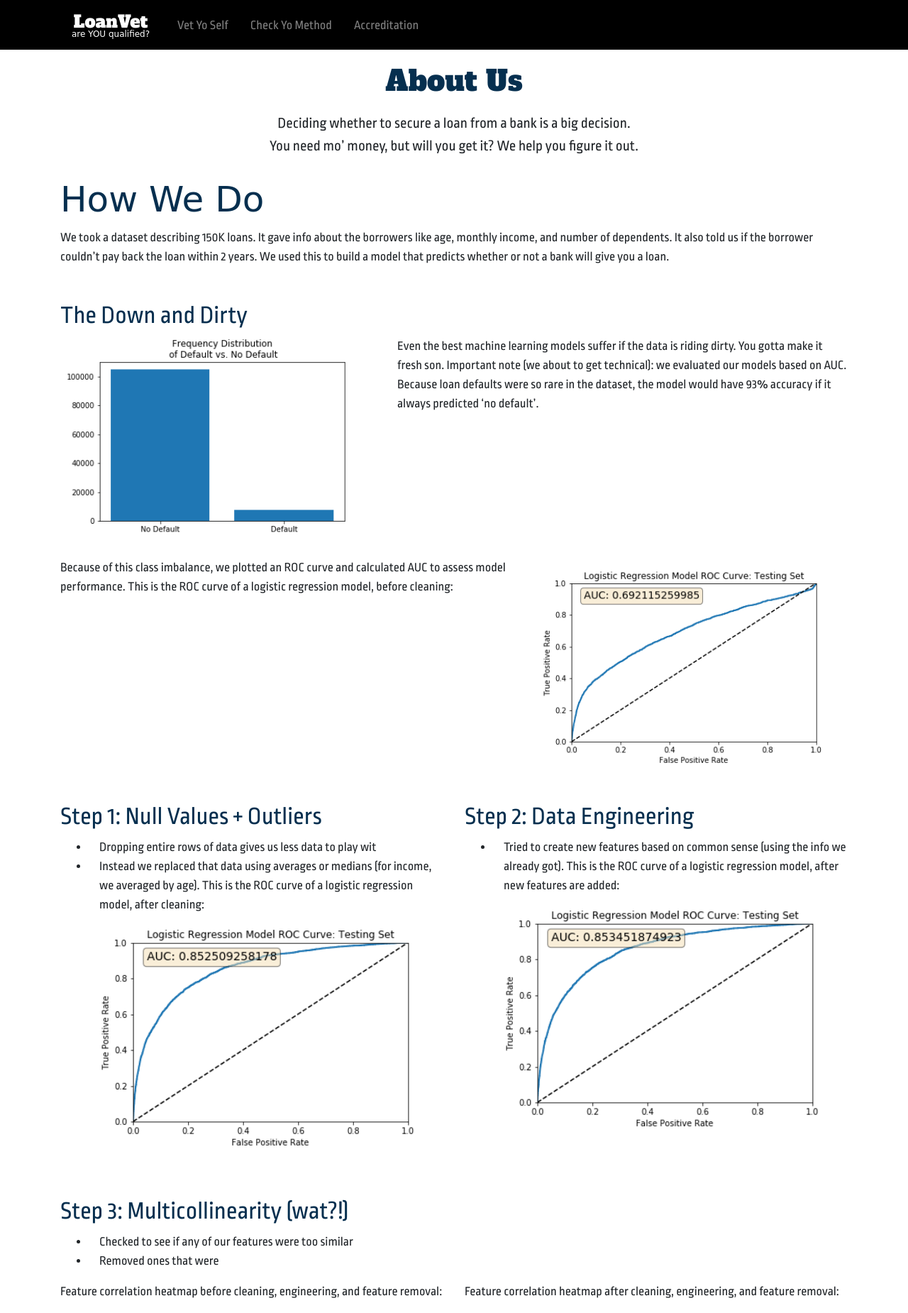
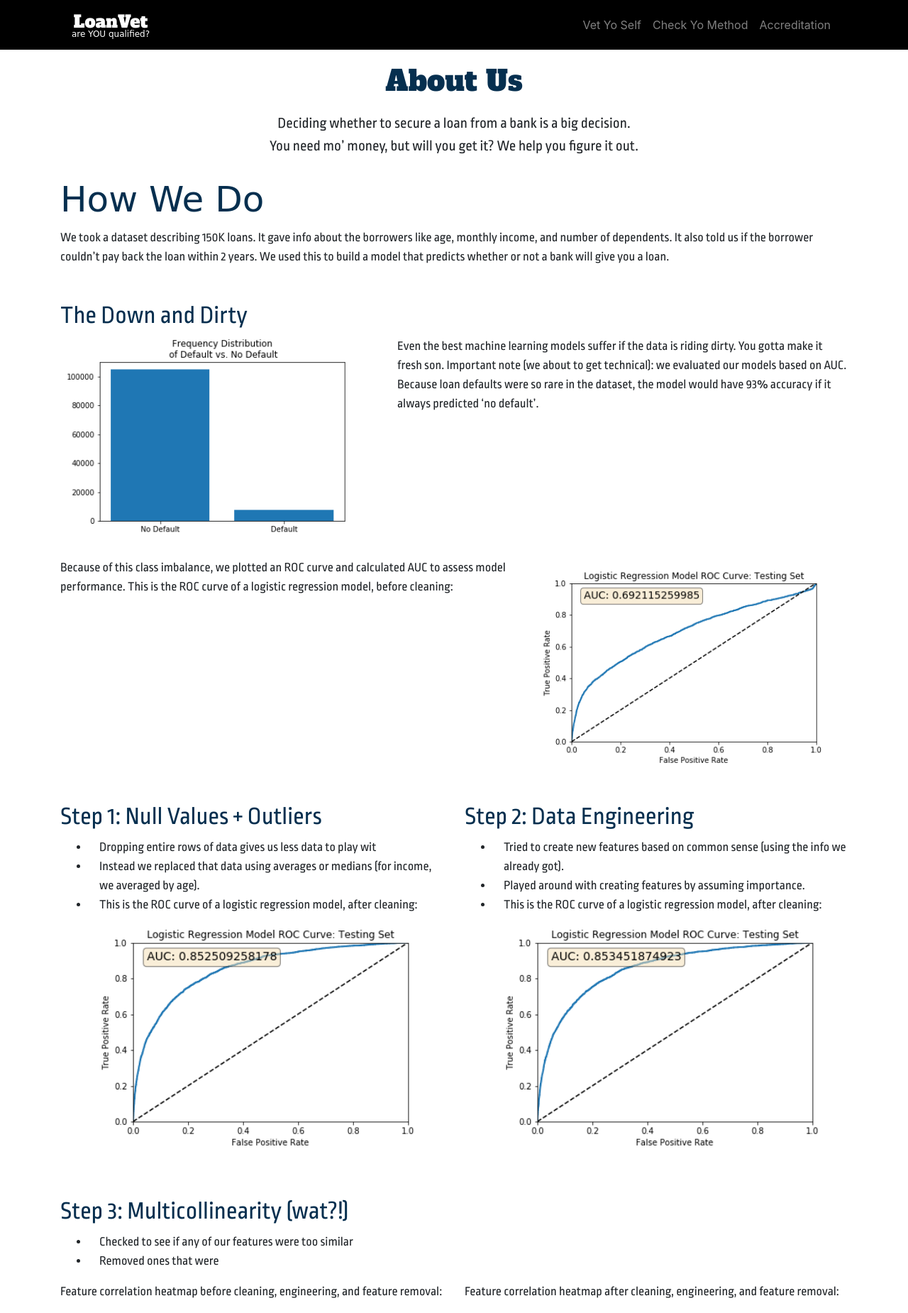
Before and after one commit to MaxParry/financial_distress, a Flask app: page /about in a window 1280 px wide. Shown: the top 1850 px of the page at 71% size. Run offline with Flask 2, Linux system fonts and the light colour scheme; parts of the project's set-up code (start-up, migrations or seed data) failed here and were passed over; some libraries are stand-ins or nearby versions; some web fonts are replaced.

Commit message:
updated menu styling

```diff
--- a/static/js/form.js
+++ b/static/js/form.js
@@ -156,7 +156,7 @@ function removeIncompleteFieldStyle(){
 
 function submitButtonClick(){
 
-    var baseURL = 'http://127.0.0.1:5000/';
+    var baseURL = 'https://tea-meets-ice.herokuapp.com/';
     var apiBase = 'api/v1.0';
 
     var nullFields = fieldsNull();
--- a/static/styles/home.css
+++ b/static/styles/home.css
@@ -84,8 +84,14 @@ select {
     border-radius: 25px;
     padding-top: 10px;
     padding-bottom: 10px;
-    margin-bottom: 20px;
+
     font-family: 'Ropa Sans', sans-serif;
+}
+
+@media (max-width: 992px) {
+    #inputForm {
+        margin-bottom: 45px;
+    }
 }
 
 /* #warningIncompleteForm{
--- a/templates/about.html
+++ b/templates/about.html
@@ -56,18 +56,21 @@
                     </div>
                 </div>
                 <div class='row'>
-                    <div class='col-md-6'>
+                    <div class='col-lg-6'>
                         <h3 class='minHead'>Step 1: Null Values + Outliers</h3>
                         <ul>
                             <li>Dropping entire rows of data gives us less data to play wit</li>
-                            <li>Instead we replaced that data using averages or medians (for income, we averaged by age). This is the ROC curve of a logistic regression model, after cleaning:</li>
+                            <li>Instead we replaced that data using averages or medians (for income, we averaged by age).</li>
+                            <li>This is the ROC curve of a logistic regression model, after cleaning:</li>
                             <img class='rocImg' src='../static/images/ROC_2_lr_after_cleaning.png'>
                         </ul>
                     </div>
-                    <div class='col-md-6'>
+                    <div class='col-lg-6'>
                         <h3 class='minHead'>Step 2: Data Engineering</h3>
                         <ul>
-                            <li>Tried to create new features based on common sense (using the info we already got). This is the ROC curve of a logistic regression model, after new features are added:</li>
+                            <li>Tried to create new features based on common sense (using the info we already got).</li>
+                            <li>Played around with creating features by assuming importance.</li>
+                            <li>This is the ROC curve of a logistic regression model, after cleaning:</li>
                             <img class='rocImg' src='../static/images/ROC_3_lr_after_engineering.png'>
                         </ul>
                     </div>
--- a/templates/blocks/header.html
+++ b/templates/blocks/header.html
@@ -7,25 +7,16 @@
                     <div id="tagline">are YOU qualified?</div>
                 </a>
             </div>
-            <button class="navbar-toggler" type="button" data-toggle="collapse" data-target="#navbarText" aria-controls="navbarText" aria-expanded="false" aria-label="Toggle navigation">
+            <button class="navbar-toggler" type="button" data-toggle="collapse" data-target="#navbarNavAltMarkup" aria-controls="navbarNavAltMarkup" aria-expanded="false" aria-label="Toggle navigation">
                 <span class="navbar-toggler-icon"></span>
             </button>
-            <div class="">
-                <div class="collapse navbar-collapse" id="navbarText">
-                    <ul class="navbar-nav mr-auto">
-                        <li class="nav-item">
-                            <a class="nav-link" href="/">Vet Yo Self</a>
-                        </li>
-                        <li class="nav-item">
-                            <a class="nav-link" href="about">Check Yo Method</a>
-                        </li>
-                        <li class="nav-item">
-                            <a class="nav-link" href="accreditation">Accreditation</a>
-                        </li>
-                    </ul>
+            <div class="collapse navbar-collapse" id="navbarNavAltMarkup">
+                <div class="navbar-nav ml-auto w-100 justify-content-end">
+                    <a class="nav-item nav-link" href="/">Vet Yo Self</a>
+                    <a class="nav-item nav-link" href="about">Check Yo Method</a>
+                    <a class="nav-item nav-link" href="accreditation">Accreditation</a>
                 </div>
             </div>
-
         </nav>
     </div>
 </div>
```
